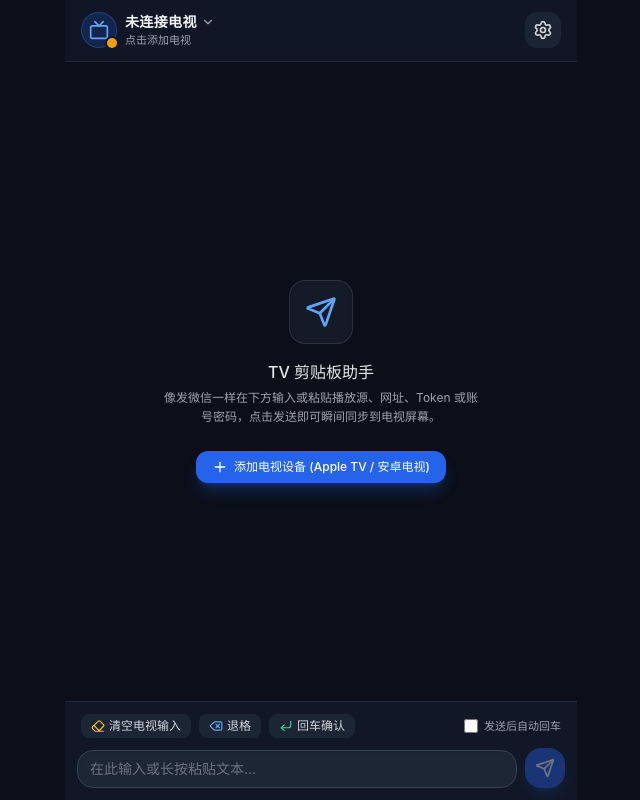
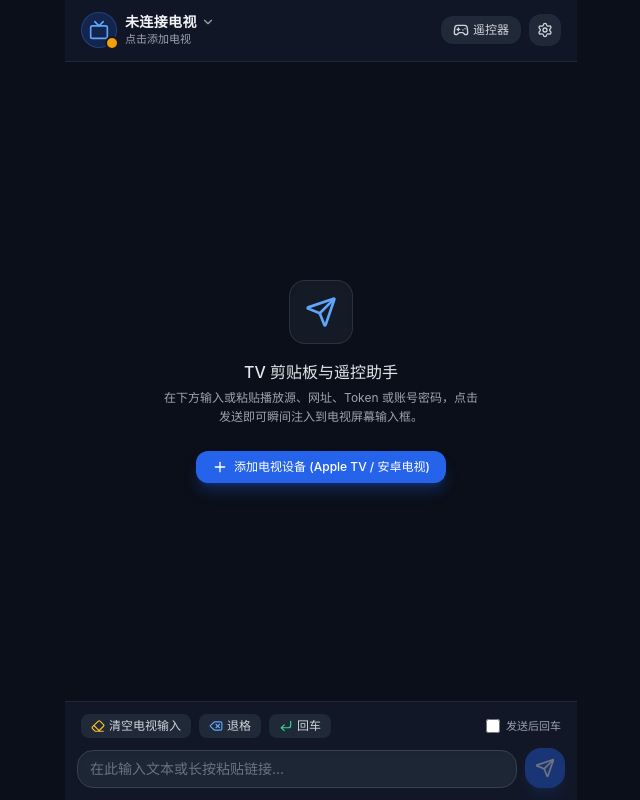
Before and after one commit to xiaohu133/appletv-chat, a FastAPI app: page / in a window 1280 px wide. Shown: the whole page, without its empty margins (319-959 px from the left). Run offline with FastAPI, Linux system fonts and the light colour scheme; data that the repository does not hold is empty; parts of the project's set-up code (start-up, migrations or seed data) failed here and were passed over; some libraries are stand-ins or nearby versions.

Commit message:
fix: add virtual remote control panel and robust direct text input for Android TV

```diff
--- a/app/main.py
+++ b/app/main.py
@@ -48,7 +48,11 @@ class SettingsRequest(BaseModel):
 
 @app.get("/", response_class=FileResponse)
 async def index():
-    return FileResponse(str(HTML_FILE))
+    resp = FileResponse(str(HTML_FILE))
+    resp.headers["Cache-Control"] = "no-cache, no-store, must-revalidate"
+    resp.headers["Pragma"] = "no-cache"
+    resp.headers["Expires"] = "0"
+    return resp
 
 @app.get("/api/status")
 async def get_status():
--- a/app/templates/index.html
+++ b/app/templates/index.html
@@ -3,7 +3,7 @@
 <head>
   <meta charset="UTF-8">
   <meta name="viewport" content="width=device-width, initial-scale=1.0, maximum-scale=1.0, user-scalable=no, viewport-fit=cover">
-  <title>TV 剪贴板助手 (Apple TV & 安卓电视)</title>
+  <title>TV 剪贴板与遥控助手 (Apple TV & 安卓电视)</title>
   <!-- Tailwind CSS CDN -->
   <script src="https://cdn.tailwindcss.com"></script>
   <!-- Vue 3 CDN -->
@@ -33,13 +33,24 @@
       background: linear-gradient(135deg, #2563eb, #1d4ed8);
       border-radius: 18px 18px 4px 18px;
     }
+    .remote-btn {
+      background: #1f2937;
+      color: #e5e7eb;
+      transition: all 0.1s ease;
+      user-select: none;
+      -webkit-user-select: none;
+    }
+    .remote-btn:active {
+      background: #374151;
+      transform: scale(0.92);
+    }
   </style>
 </head>
 <body class="h-[100dvh] flex flex-col overflow-hidden select-none">
 <div id="app" class="h-full flex flex-col max-w-lg mx-auto w-full relative">
 
   <!-- 顶部导航栏 -->
-  <header class="bg-[#111827]/90 backdrop-blur-md border-b border-gray-800 px-4 py-3 flex items-center justify-between z-20 shrink-0">
+  <header class="bg-[#111827]/95 backdrop-blur-md border-b border-gray-800 px-4 py-3 flex items-center justify-between z-20 shrink-0">
     <div class="flex items-center space-x-2">
       <!-- 电视图标 & 状态 -->
       <div class="relative cursor-pointer" @click="showDeviceModal = true">
@@ -52,7 +63,7 @@
       </div>
       <div>
         <div class="flex items-center space-x-1 cursor-pointer" @click="showDeviceModal = true">
-          <span class="font-semibold text-sm tracking-wide text-gray-100 max-w-[150px] truncate">
+          <span class="font-semibold text-sm tracking-wide text-gray-100 max-w-[140px] truncate">
             {{ activeDevice ? activeDevice.name : '未连接电视' }}
           </span>
           <span v-if="activeDevice" class="text-[10px] px-1.5 py-0.5 rounded bg-gray-800 border border-gray-700 text-gray-300">
@@ -60,18 +71,92 @@
           </span>
           <i data-lucide="chevron-down" class="w-3.5 h-3.5 text-gray-400"></i>
         </div>
-        <div class="text-[11px] text-gray-400">
+        <div class="text-[11px] text-gray-400 font-mono">
           {{ activeDevice ? (activeDevice.address || '已就绪') : '点击添加电视' }}
         </div>
       </div>
     </div>
 
-    <!-- 右侧设置按钮 -->
-    <button @click="showDeviceModal = true"
-            class="p-2 rounded-xl text-gray-300 hover:text-white bg-gray-800/80 hover:bg-gray-700 active:scale-95 transition">
-      <i data-lucide="settings" class="w-5 h-5"></i>
-    </button>
+    <!-- 右侧功能按钮：遥控器开关 & 设置 -->
+    <div class="flex items-center space-x-2">
+      <button @click="showRemote = !showRemote"
+              class="px-3 py-1.5 rounded-xl text-xs font-medium flex items-center space-x-1 transition active:scale-95 shadow-sm"
+              :class="showRemote ? 'bg-blue-600 text-white shadow-blue-600/30' : 'bg-gray-800 text-gray-300 hover:text-white'">
+        <i data-lucide="gamepad-2" class="w-4 h-4"></i>
+        <span>遥控器</span>
+      </button>
+
+      <button @click="showDeviceModal = true"
+              class="p-2 rounded-xl text-gray-300 hover:text-white bg-gray-800 hover:bg-gray-700 active:scale-95 transition">
+        <i data-lucide="settings" class="w-4 h-4"></i>
+      </button>
+    </div>
   </header>
+
+  <!-- 虚拟遥控器抽屉面板 (可折叠) -->
+  <div v-if="showRemote" class="bg-[#131b2e] border-b border-gray-800 p-4 shrink-0 transition animate-in slide-in-from-top duration-200 shadow-xl z-10">
+    <div class="max-w-xs mx-auto space-y-4">
+      <!-- 遥控器顶部按键行：返回、主页、菜单、静音 -->
+      <div class="flex items-center justify-between px-2">
+        <button @click="sendKey('back')" class="remote-btn w-11 h-11 rounded-2xl flex flex-col items-center justify-center border border-gray-700/60" title="返回">
+          <i data-lucide="undo-2" class="w-4 h-4 text-amber-400"></i>
+          <span class="text-[9px] mt-0.5">返回</span>
+        </button>
+        <button @click="sendKey('home')" class="remote-btn w-11 h-11 rounded-2xl flex flex-col items-center justify-center border border-gray-700/60" title="主页">
+          <i data-lucide="home" class="w-4 h-4 text-blue-400"></i>
+          <span class="text-[9px] mt-0.5">主页</span>
+        </button>
+        <button @click="sendKey('menu')" class="remote-btn w-11 h-11 rounded-2xl flex flex-col items-center justify-center border border-gray-700/60" title="菜单">
+          <i data-lucide="menu" class="w-4 h-4 text-purple-400"></i>
+          <span class="text-[9px] mt-0.5">菜单</span>
+        </button>
+        <button @click="sendKey('mute')" class="remote-btn w-11 h-11 rounded-2xl flex flex-col items-center justify-center border border-gray-700/60" title="静音">
+          <i data-lucide="volume-x" class="w-4 h-4 text-red-400"></i>
+          <span class="text-[9px] mt-0.5">静音</span>
+        </button>
+      </div>
+
+      <!-- 中间十字方向盘 (D-Pad) -->
+      <div class="relative w-44 h-44 mx-auto bg-gray-900 rounded-full border border-gray-700/80 p-1 flex items-center justify-center shadow-inner">
+        <!-- 上 -->
+        <button @click="sendKey('up')" class="absolute top-2 inset-x-0 mx-auto w-12 h-10 rounded-t-xl bg-gray-800/90 active:bg-blue-600 text-gray-300 active:text-white flex items-center justify-center transition">
+          <i data-lucide="chevron-up" class="w-6 h-6"></i>
+        </button>
+        <!-- 下 -->
+        <button @click="sendKey('down')" class="absolute bottom-2 inset-x-0 mx-auto w-12 h-10 rounded-b-xl bg-gray-800/90 active:bg-blue-600 text-gray-300 active:text-white flex items-center justify-center transition">
+          <i data-lucide="chevron-down" class="w-6 h-6"></i>
+        </button>
+        <!-- 左 -->
+        <button @click="sendKey('left')" class="absolute left-2 inset-y-0 my-auto w-10 h-12 rounded-l-xl bg-gray-800/90 active:bg-blue-600 text-gray-300 active:text-white flex items-center justify-center transition">
+          <i data-lucide="chevron-left" class="w-6 h-6"></i>
+        </button>
+        <!-- 右 -->
+        <button @click="sendKey('right')" class="absolute right-2 inset-y-0 my-auto w-10 h-12 rounded-r-xl bg-gray-800/90 active:bg-blue-600 text-gray-300 active:text-white flex items-center justify-center transition">
+          <i data-lucide="chevron-right" class="w-6 h-6"></i>
+        </button>
+        <!-- 中间 OK 键 -->
+        <button @click="sendKey('select')" class="w-16 h-16 rounded-full bg-blue-600 active:bg-blue-500 text-white font-bold text-sm tracking-wider shadow-lg shadow-blue-600/40 flex items-center justify-center transition active:scale-95">
+          OK
+        </button>
+      </div>
+
+      <!-- 音量与播放控制行 -->
+      <div class="flex items-center justify-between px-2 pt-1">
+        <button @click="sendKey('volume_down')" class="remote-btn px-4 py-2 rounded-xl flex items-center space-x-1 text-xs border border-gray-700/60">
+          <i data-lucide="volume-1" class="w-4 h-4"></i>
+          <span>音量 -</span>
+        </button>
+        <button @click="sendKey('play_pause')" class="remote-btn px-4 py-2 rounded-xl flex items-center space-x-1 text-xs border border-gray-700/60">
+          <i data-lucide="play" class="w-4 h-4 text-emerald-400"></i>
+          <span>播放/暂停</span>
+        </button>
+        <button @click="sendKey('volume_up')" class="remote-btn px-4 py-2 rounded-xl flex items-center space-x-1 text-xs border border-gray-700/60">
+          <i data-lucide="volume-2" class="w-4 h-4"></i>
+          <span>音量 +</span>
+        </button>
+      </div>
+    </div>
+  </div>
 
   <!-- 对话消息气泡流 (聊天界面) -->
   <main ref="chatContainer" class="flex-1 overflow-y-auto p-4 space-y-4 chat-scroll">
@@ -80,9 +165,9 @@
       <div class="w-16 h-16 rounded-2xl bg-gray-800/50 border border-gray-700/60 flex items-center justify-center text-blue-400 mb-4 shadow-inner">
         <i data-lucide="send" class="w-8 h-8"></i>
       </div>
-      <h3 class="text-base font-medium text-gray-200 mb-1">TV 剪贴板助手</h3>
+      <h3 class="text-base font-medium text-gray-200 mb-1">TV 剪贴板与遥控助手</h3>
       <p class="text-xs text-gray-400 leading-relaxed max-w-xs mb-4">
-        像发微信一样在下方输入或粘贴播放源、网址、Token 或账号密码，点击发送即可瞬间同步到电视屏幕。
+        在下方输入或粘贴播放源、网址、Token 或账号密码，点击发送即可瞬间注入到电视屏幕输入框。
       </p>
       <div v-if="!activeDevice" class="mt-2">
         <button @click="showDeviceModal = true" class="px-4 py-2 bg-blue-600 hover:bg-blue-500 active:scale-95 rounded-xl text-xs font-medium text-white shadow-lg shadow-blue-600/30 flex items-center space-x-1.5">
@@ -114,37 +199,37 @@
 
   <!-- 底部操作输入区 -->
   <footer class="bg-[#111827]/95 border-t border-gray-800 p-3 space-y-2.5 z-20 shrink-0">
-    <!-- 快捷按键条 -->
+    <!-- 快捷辅助按键条 -->
     <div class="flex items-center justify-between px-1 text-xs">
       <div class="flex items-center space-x-2">
-        <button @click="sendClear" class="px-2.5 py-1 rounded-lg bg-gray-800/80 hover:bg-gray-700 text-gray-300 active:scale-95 transition flex items-center space-x-1">
+        <button @click="sendClear" class="px-2.5 py-1 rounded-lg bg-gray-800 hover:bg-gray-700 text-gray-300 active:scale-95 transition flex items-center space-x-1">
           <i data-lucide="eraser" class="w-3.5 h-3.5 text-amber-400"></i>
           <span>清空电视输入</span>
         </button>
-        <button @click="sendBackspace" class="px-2.5 py-1 rounded-lg bg-gray-800/80 hover:bg-gray-700 text-gray-300 active:scale-95 transition flex items-center space-x-1">
+        <button @click="sendKey('backspace')" class="px-2.5 py-1 rounded-lg bg-gray-800 hover:bg-gray-700 text-gray-300 active:scale-95 transition flex items-center space-x-1">
           <i data-lucide="delete" class="w-3.5 h-3.5 text-blue-400"></i>
           <span>退格</span>
         </button>
-        <button @click="sendEnter" class="px-2.5 py-1 rounded-lg bg-gray-800/80 hover:bg-gray-700 text-gray-300 active:scale-95 transition flex items-center space-x-1">
+        <button @click="sendKey('enter')" class="px-2.5 py-1 rounded-lg bg-gray-800 hover:bg-gray-700 text-gray-300 active:scale-95 transition flex items-center space-x-1">
           <i data-lucide="corner-down-left" class="w-3.5 h-3.5 text-emerald-400"></i>
-          <span>回车确认</span>
+          <span>回车</span>
         </button>
       </div>
 
       <!-- 自动回车开关 -->
       <label class="flex items-center space-x-1.5 cursor-pointer text-gray-400 hover:text-gray-300">
         <input type="checkbox" v-model="autoEnter" class="rounded bg-gray-800 border-gray-700 text-blue-600 focus:ring-0 focus:ring-offset-0 w-3.5 h-3.5">
-        <span class="text-[11px]">发送后自动回车</span>
+        <span class="text-[11px]">发送后回车</span>
       </label>
     </div>
 
-    <!-- 文本框与发送按钮 -->
+    <!-- 文本输入框与发送按钮 -->
     <div class="flex items-end space-x-2">
       <div class="flex-1 bg-gray-800/90 border border-gray-700 rounded-2xl px-3 py-2 focus-within:border-blue-500 transition shadow-inner flex items-center">
         <textarea ref="inputBox"
                   v-model="inputText"
                   @keydown.enter.exact.prevent="handleSend"
-                  placeholder="在此输入或长按粘贴文本..."
+                  placeholder="在此输入文本或长按粘贴链接..."
                   rows="1"
                   class="w-full bg-transparent border-0 outline-none text-sm text-gray-100 placeholder-gray-500 resize-none max-h-28 overflow-y-auto"></textarea>
       </div>
@@ -161,7 +246,6 @@
   <!-- 设备管理与设置弹窗 -->
   <div v-if="showDeviceModal" class="fixed inset-0 bg-black/80 z-40 flex items-end sm:items-center justify-center p-0 sm:p-4 backdrop-blur-sm">
     <div class="bg-[#111827] border-t sm:border border-gray-800 rounded-t-3xl sm:rounded-2xl w-full max-w-md max-h-[85vh] flex flex-col shadow-2xl overflow-hidden animate-in slide-in-from-bottom duration-200">
-      <!-- 弹窗标题 -->
       <div class="p-4 border-b border-gray-800 flex items-center justify-between">
         <div class="flex items-center space-x-2">
           <i data-lucide="tv" class="w-5 h-5 text-blue-400"></i>
@@ -173,7 +257,7 @@
       </div>
 
       <div class="p-4 space-y-4 overflow-y-auto">
-        <!-- 当前已连接设备列表 -->
+        <!-- 设备列表 -->
         <div class="space-y-2">
           <div class="text-xs font-semibold text-gray-400 uppercase tracking-wider flex items-center justify-between">
             <span>已保存的电视列表</span>
@@ -210,51 +294,36 @@
           </div>
         </div>
 
-        <!-- 新增设备选项卡 -->
+        <!-- 添加新电视选项卡 -->
         <div class="border-t border-gray-800 pt-4 space-y-3">
           <div class="flex items-center justify-between">
-            <span class="text-xs font-semibold text-gray-400 uppercase tracking-wider">➕ 添加新电视设备</span>
+            <span class="text-xs font-semibold text-gray-400 uppercase tracking-wider">➕ 添加新电视</span>
           </div>
 
-          <!-- 选项卡切换: Apple TV vs 安卓电视 -->
           <div class="grid grid-cols-2 gap-2 p-1 bg-gray-800/80 rounded-xl">
+            <button @click="addTab = 'androidtv'"
+                    class="py-1.5 text-xs font-medium rounded-lg transition flex items-center justify-center space-x-1"
+                    :class="addTab === 'androidtv' ? 'bg-emerald-600 text-white shadow' : 'text-gray-400 hover:text-gray-200'">
+              <span>🤖 安卓电视 (ADB)</span>
+            </button>
             <button @click="addTab = 'appletv'"
                     class="py-1.5 text-xs font-medium rounded-lg transition flex items-center justify-center space-x-1"
                     :class="addTab === 'appletv' ? 'bg-blue-600 text-white shadow' : 'text-gray-400 hover:text-gray-200'">
               <span>🍎 Apple TV</span>
             </button>
-            <button @click="addTab = 'androidtv'"
-                    class="py-1.5 text-xs font-medium rounded-lg transition flex items-center justify-center space-x-1"
-                    :class="addTab === 'androidtv' ? 'bg-emerald-600 text-white shadow' : 'text-gray-400 hover:text-gray-200'">
-              <span>🤖 安卓电视 (ADB)</span>
-            </button>
           </div>
 
-          <!-- Tab 1: Apple TV 配对 -->
-          <div v-if="addTab === 'appletv'" class="space-y-2.5">
-            <div class="flex space-x-2">
-              <input v-model="manualIp" type="text" placeholder="Apple TV IP (如 192.168.1.50)"
-                     class="flex-1 bg-gray-800 border border-gray-700 rounded-xl px-3 py-2 text-xs text-gray-100 outline-none focus:border-blue-500">
-              <button @click="startPairManual" class="px-3 py-2 bg-blue-600 hover:bg-blue-500 rounded-xl text-xs font-medium text-white shrink-0">
-                发起配对
-              </button>
-            </div>
-            <p class="text-[11px] text-gray-400 leading-relaxed">
-              * 提示：点击发起配对后，Apple TV 屏幕上会弹出一个 4 位数验证码，输入即可完成终身免密配对。
-            </p>
-          </div>
-
-          <!-- Tab 2: 安卓电视连接 -->
+          <!-- 安卓电视 -->
           <div v-if="addTab === 'androidtv'" class="space-y-2.5">
             <div class="space-y-2">
               <div class="flex space-x-2">
-                <input v-model="androidIp" type="text" placeholder="安卓电视 IP (如 192.168.1.60)"
+                <input v-model="androidIp" type="text" placeholder="安卓电视 IP (如 192.168.100.104)"
                        class="flex-1 bg-gray-800 border border-gray-700 rounded-xl px-3 py-2 text-xs text-gray-100 outline-none focus:border-emerald-500 font-mono">
                 <input v-model.number="androidPort" type="number" placeholder="5555"
                        class="w-16 bg-gray-800 border border-gray-700 rounded-xl px-2 py-2 text-xs text-gray-100 outline-none focus:border-emerald-500 font-mono text-center">
               </div>
               <div class="flex space-x-2">
-                <input v-model="androidName" type="text" placeholder="设备备注 (如: 客厅小米电视)"
+                <input v-model="androidName" type="text" placeholder="设备备注 (如: 客厅索尼电视)"
                        class="flex-1 bg-gray-800 border border-gray-700 rounded-xl px-3 py-2 text-xs text-gray-100 outline-none focus:border-emerald-500">
                 <button @click="connectAndroid" :disabled="connectingAndroid" class="px-4 py-2 bg-emerald-600 hover:bg-emerald-500 rounded-xl text-xs font-medium text-white shrink-0 disabled:opacity-50 flex items-center space-x-1">
                   <i v-if="connectingAndroid" data-lucide="loader-2" class="w-3.5 h-3.5 animate-spin"></i>
@@ -264,11 +333,20 @@
             </div>
 
             <div class="p-3 bg-gray-800/40 rounded-xl border border-gray-800 text-[11px] text-gray-400 space-y-1 leading-relaxed">
-              <div class="font-medium text-gray-300">💡 安卓电视开启连接指引：</div>
-              <div>1. 确保电视与手机连在同一家里的 WiFi 局域网下；</div>
-              <div>2. 在电视【设置 ➔ 关于 ➔ 版本号】连续按 5 次确认键开启开发者模式；</div>
-              <div>3. 进入【设置 ➔ 开发者选项】，打开【网络调试 / USB 调试】（端口 5555）；</div>
-              <div>4. 点击上方【连接电视】，若电视屏幕弹出“允许调试吗？”，勾选始终允许并点击【确定】即可！</div>
+              <div class="font-medium text-gray-300">💡 提示：</div>
+              <div>1. 确保电视开启了【网络调试】（端口 5555）；</div>
+              <div>2. 首次连接若电视屏幕弹出“允许调试吗？”，勾选始终允许并点击【确定】。</div>
+            </div>
+          </div>
+
+          <!-- Apple TV -->
+          <div v-if="addTab === 'appletv'" class="space-y-2.5">
+            <div class="flex space-x-2">
+              <input v-model="manualIp" type="text" placeholder="Apple TV IP (如 192.168.100.171)"
+                     class="flex-1 bg-gray-800 border border-gray-700 rounded-xl px-3 py-2 text-xs text-gray-100 outline-none focus:border-blue-500">
+              <button @click="startPairManual" class="px-3 py-2 bg-blue-600 hover:bg-blue-500 rounded-xl text-xs font-medium text-white shrink-0">
+                发起配对
+              </button>
             </div>
           </div>
         </div>
@@ -276,7 +354,7 @@
     </div>
   </div>
 
-  <!-- Apple TV PIN 码输入弹窗 -->
+  <!-- Apple TV PIN 码弹窗 -->
   <div v-if="pairingSession" class="fixed inset-0 bg-black/85 z-50 flex items-center justify-center p-4 backdrop-blur-md">
     <div class="bg-[#111827] border border-blue-500/60 rounded-2xl w-full max-w-sm p-6 space-y-4 shadow-2xl text-center">
       <div class="w-12 h-12 rounded-full bg-blue-600/20 text-blue-400 mx-auto flex items-center justify-center">
@@ -325,7 +403,8 @@ createApp({
     const sending = ref(false);
     const autoEnter = ref(false);
     const showDeviceModal = ref(false);
-    const addTab = ref('androidtv'); // default to androidtv or appletv
+    const showRemote = ref(false);
+    const addTab = ref('androidtv');
     const manualIp = ref('');
     const pairingSession = ref(null);
     const pinInput = ref('');
@@ -333,14 +412,14 @@ createApp({
     // Android TV form
     const androidIp = ref('');
     const androidPort = ref(5555);
-    const androidName = ref('安卓电视');
+    const androidName = ref('索尼电视');
     const connectingAndroid = ref(false);
 
     const toastMsg = ref('');
     const chatContainer = ref(null);
     const inputBox = ref(null);
 
-    const showToast = (msg, duration = 3000) => {
+    const showToast = (msg, duration = 2500) => {
       toastMsg.value = msg;
       nextTick(() => lucide.createIcons());
       setTimeout(() => { toastMsg.value = ''; }, duration);
@@ -357,7 +436,7 @@ createApp({
 
     const loadStatus = async () => {
       try {
-        const res = await fetch('/api/status');
+        const res = await fetch('/api/status?_t=' + Date.now());
         const data = await res.json();
         devices.value = data.devices || [];
         if (data.settings) {
@@ -375,12 +454,16 @@ createApp({
 
     const loadHistory = async () => {
       try {
-        const res = await fetch('/api/history');
+        const res = await fetch('/api/history?_t=' + Date.now());
         history.value = await res.json();
         scrollToBottom();
       } catch (e) {
         console.error(e);
       }
+    };
+
+    const getActiveDevId = () => {
+      return activeDevice.value ? (activeDevice.value.id || activeDevice.value.identifier) : null;
     };
 
     const handleSend = async () => {
@@ -389,7 +472,7 @@ createApp({
 
       sending.value = true;
       try {
-        const devId = activeDevice.value ? (activeDevice.value.id || activeDevice.value.identifier) : null;
+        const devId = getActiveDevId();
         const res = await fetch('/api/send', {
           method: 'POST',
           headers: { 'Content-Type': 'application/json' },
@@ -434,37 +517,31 @@ createApp({
       }
     };
 
+    const sendKey = async (action) => {
+      if (navigator.vibrate) navigator.vibrate(15);
+      const devId = getActiveDevId();
+      try {
+        const url = `/api/remote/${encodeURIComponent(action)}` + (devId ? `?device_id=${encodeURIComponent(devId)}` : '');
+        const res = await fetch(url, { method: 'POST' });
+        const data = await res.json();
+        if (!res.ok) {
+          showToast('❌ ' + (data.detail || data.error || '按键失败'));
+        }
+      } catch (e) {
+        console.error('Remote key error:', e);
+      }
+    };
+
     const sendClear = async () => {
       if (navigator.vibrate) navigator.vibrate(20);
+      const devId = getActiveDevId();
       try {
-        const devId = activeDevice.value ? (activeDevice.value.id || activeDevice.value.identifier) : null;
-        const res = await fetch('/api/clear' + (devId ? `?device_id=${encodeURIComponent(devId)}` : ''), { method: 'POST' });
+        const url = `/api/clear` + (devId ? `?device_id=${encodeURIComponent(devId)}` : '');
+        const res = await fetch(url, { method: 'POST' });
         const data = await res.json();
         showToast(res.ok ? '🧹 已清空电视输入' : (data.detail || '清空失败'));
       } catch (e) {
         showToast('操作失败');
-      }
-    };
-
-    const sendBackspace = async () => {
-      if (navigator.vibrate) navigator.vibrate(25);
-      try {
-        const devId = activeDevice.value ? (activeDevice.value.id || activeDevice.value.identifier) : null;
-        await fetch(`/api/remote/backspace` + (devId ? `?device_id=${encodeURIComponent(devId)}` : ''), { method: 'POST' });
-        showToast('⌫ 退格');
-      } catch (e) {
-        console.error(e);
-      }
-    };
-
-    const sendEnter = async () => {
-      if (navigator.vibrate) navigator.vibrate(25);
-      try {
-        const devId = activeDevice.value ? (activeDevice.value.id || activeDevice.value.identifier) : null;
-        await fetch(`/api/remote/enter` + (devId ? `?device_id=${encodeURIComponent(devId)}` : ''), { method: 'POST' });
-        showToast('↩ 回车确认');
-      } catch (e) {
-        console.error(e);
       }
     };
 
@@ -565,7 +642,7 @@ createApp({
         body: JSON.stringify({ default_device_id: devId })
       });
       showDeviceModal.value = false;
-      showToast(`已切换至: ${dev.name}`);
+      showToast(`已选用: ${dev.name}`);
     };
 
     const removeDevice = async (devId) => {
@@ -593,20 +670,16 @@ createApp({
       lucide.createIcons();
     });
 
-    watch(showDeviceModal, (val) => {
-      nextTick(() => lucide.createIcons());
-    });
-
-    watch(pairingSession, (val) => {
-      nextTick(() => lucide.createIcons());
-    });
+    watch(showDeviceModal, () => nextTick(() => lucide.createIcons()));
+    watch(showRemote, () => nextTick(() => lucide.createIcons()));
+    watch(pairingSession, () => nextTick(() => lucide.createIcons()));
 
     return {
       inputText, history, devices, activeDevice, sending, autoEnter,
-      showDeviceModal, addTab, manualIp, pairingSession, pinInput,
+      showDeviceModal, showRemote, addTab, manualIp, pairingSession, pinInput,
       androidIp, androidPort, androidName, connectingAndroid,
       toastMsg, chatContainer, inputBox,
-      handleSend, quickResend, copyText, sendClear, sendBackspace, sendEnter,
+      handleSend, quickResend, copyText, sendKey, sendClear,
       startPair, startPairManual, submitPin, connectAndroid, selectDevice, removeDevice
     };
   }
```
Also changed, not shown: app/android_manager.py (+87 -83 lines).
